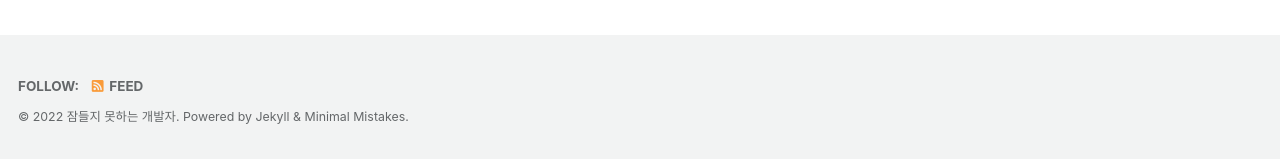
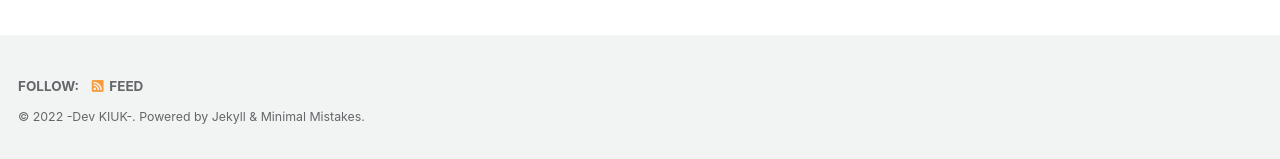
Before and after one commit to KiUkKim/KiUkKim.github.io, a Jekyll site: the page built from index.html, in a window 1280 px wide. Shown: the part 803-962 px from the top of the page. Built offline with Jekyll 4.4.1, drawn with Linux system fonts in a browser that asks for light colours; cached includes are drawn as plain includes; some web fonts are replaced; the list of posts is cut into pages by our own code.

Commit message:
Update _config.yml

```diff
--- a/_config.yml
+++ b/_config.yml
@@ -19,7 +19,7 @@ locale                   : "en-US"
 title                    : "DevKKU - memo in gitio"
 title_separator          : "-"
 subtitle                 : # site tagline that appears below site title in masthead
-name                     : "잠들지 못하는 개발자"
+name                     : "-Dev KIUK-"
 description              : "기록을 위한 블로그입니다."
 url                      : "https://kiukkim.github.io" # the base hostname & protocol for your site e.g. "https://mmistakes.github.io"
 baseurl                  : # the subpath of your site, e.g. "/blog"
```
